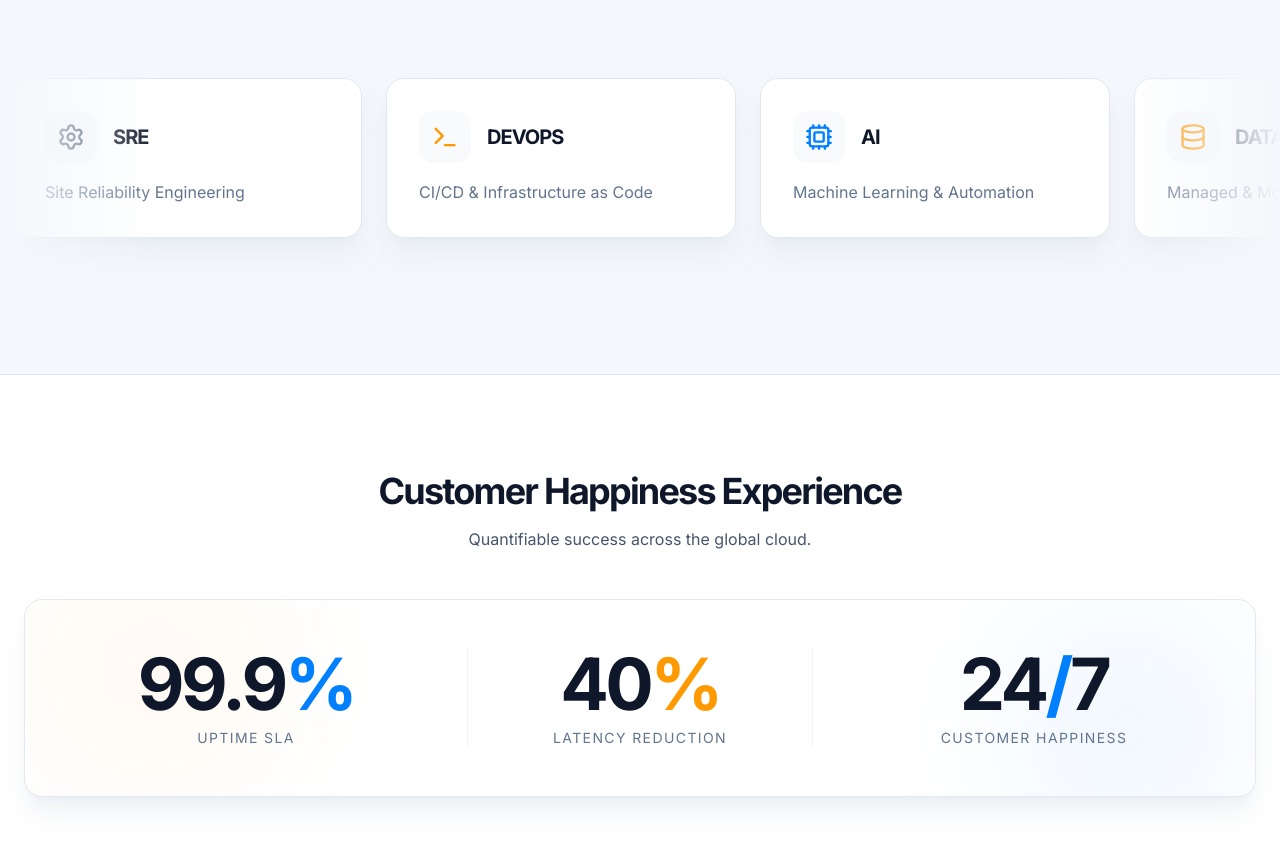
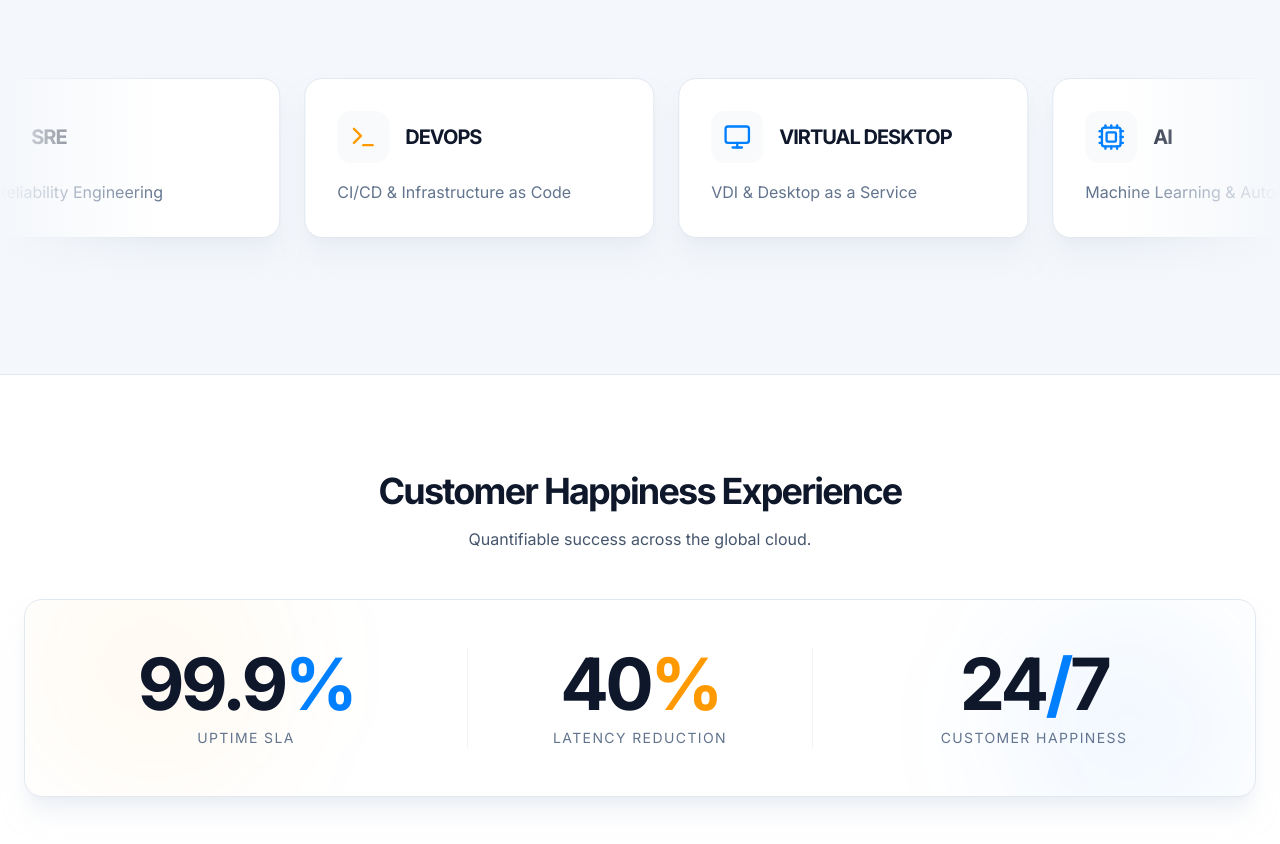
Before and after one commit to latavitechnology/latavitechnology.github.io, a Next.js app: page /latavi/ in a window 1280 px wide. Shown: the part 1540-2384 px from the top of the page. Built offline with nearby package versions, Linux system fonts and the light colour scheme.

Commit message:
Added VDI to Specialist Services

```diff
--- a/src/components/sections/ServicesBento.tsx
+++ b/src/components/sections/ServicesBento.tsx
@@ -11,7 +11,8 @@ import {
   BarChart3,
   Scale,
   Layers,
-  CloudCog
+  CloudCog,
+  Monitor
 } from "lucide-react";
 
 const services = [
@@ -19,6 +20,7 @@ const services = [
   { title: "Security", desc: "Threat Detection & SecOps", icon: ShieldCheck, color: "text-azure" },
   { title: "SRE", desc: "Site Reliability Engineering", icon: Settings, color: "text-slate-600" },
   { title: "DevOps", desc: "CI/CD & Infrastructure as Code", icon: Terminal, color: "text-aws" },
+  { title: "Virtual Desktop", desc: "VDI & Desktop as a Service", icon: Monitor, color: "text-azure" },
   { title: "AI", desc: "Machine Learning & Automation", icon: Cpu, color: "text-azure" },
   { title: "Database", desc: "Managed & Modern Data", icon: Database, color: "text-aws" },
   { title: "FinOps", desc: "Cloud Cost Optimization", icon: BarChart3, color: "text-aws" },
```
